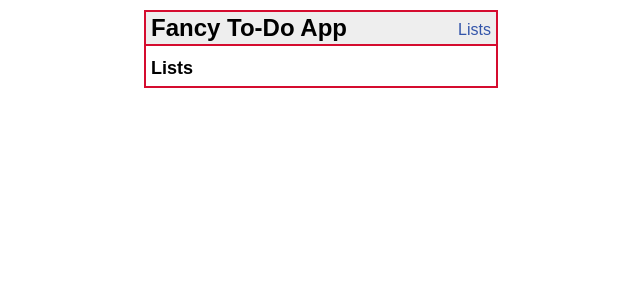
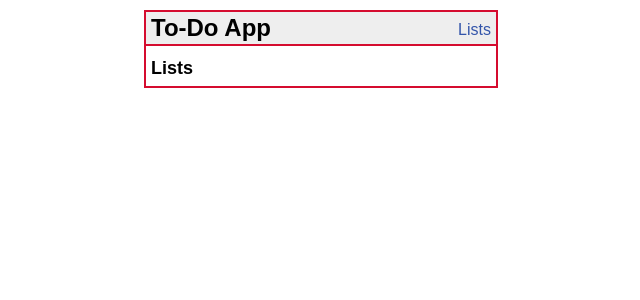
Before and after one commit to kathichro/wiederholungspruefung, a Flask app: page /lists/ in a window 1280 px wide. Shown: the top 300 px of the page, without its empty margins (319-959 px from the left). Run offline with Flask 3, Linux system fonts and the light colour scheme; data that the repository does not hold is empty.

Commit message:
Rename <h1>

```diff
--- a/templates/base.html
+++ b/templates/base.html
@@ -2,7 +2,7 @@
 <title>{% block TITLE %}{% endblock %} - To-Do App</title>
 <link rel="stylesheet" href="{{ url_for('static', filename='css/style.css') }}">
 <nav>
-	<h1>Fancy To-Do App</h1>
+	<h1>To-Do App</h1>
 	<ul>
 		<li><a href="{{ url_for('get_lists') }}">Lists</a>
 	</ul>
```
